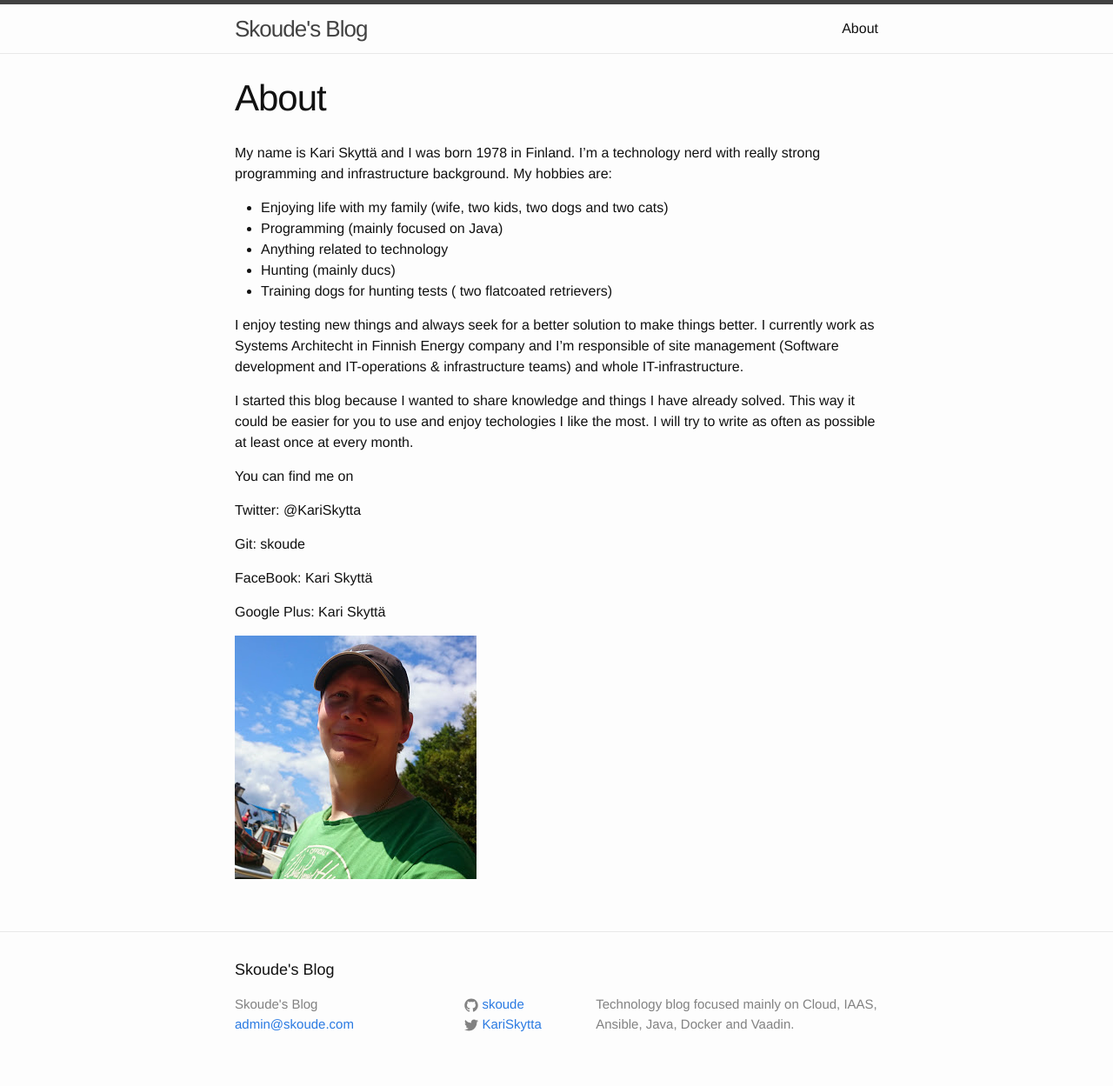
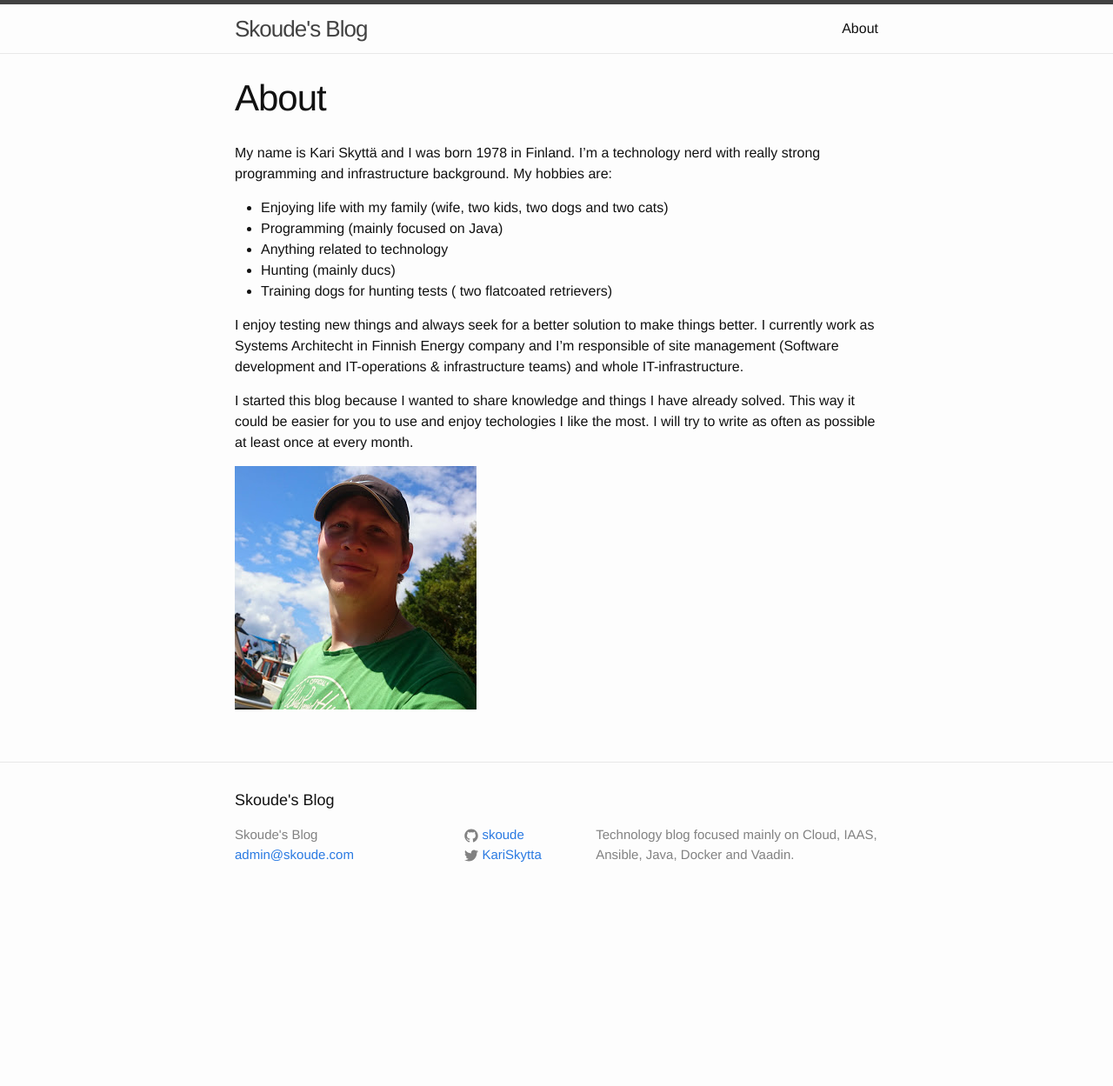
Before and after one commit to skoude/skoude.github.io, a Jekyll site: the page built from about.md, in a window 1280 px wide. Shown: the whole page at 87% size. Built offline with Jekyll 4.4.1, drawn with Linux system fonts in a browser that asks for light colours; after the commit the page ends 1054 px from its top, so only the background shows below that.

Commit message:
modified one post

```diff
--- a/about.md
+++ b/about.md
@@ -17,14 +17,4 @@ I enjoy testing new things and always seek for a better solution to make things
 
 I started this blog because I wanted to share knowledge and things I have already solved. This way it could be easier for you to use and enjoy techologies I like the most.  I will try to write as often as possible at least once at every month.
 
-You can find me on
-
-Twitter: @KariSkytta
-
-Git: skoude
-
-FaceBook: Kari Skyttä
-
-Google Plus: Kari Skyttä
-
 ![Kari Skyttä]({{ site.url }}/downloads/kari.jpg)
```
